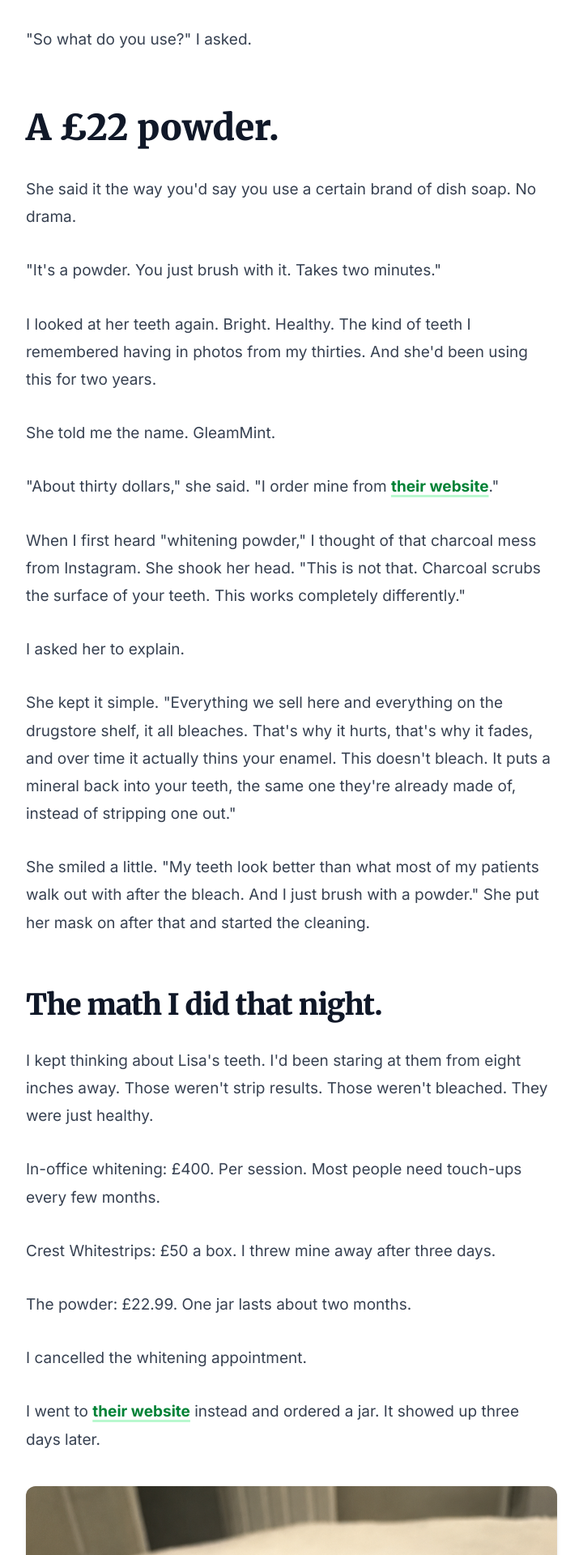
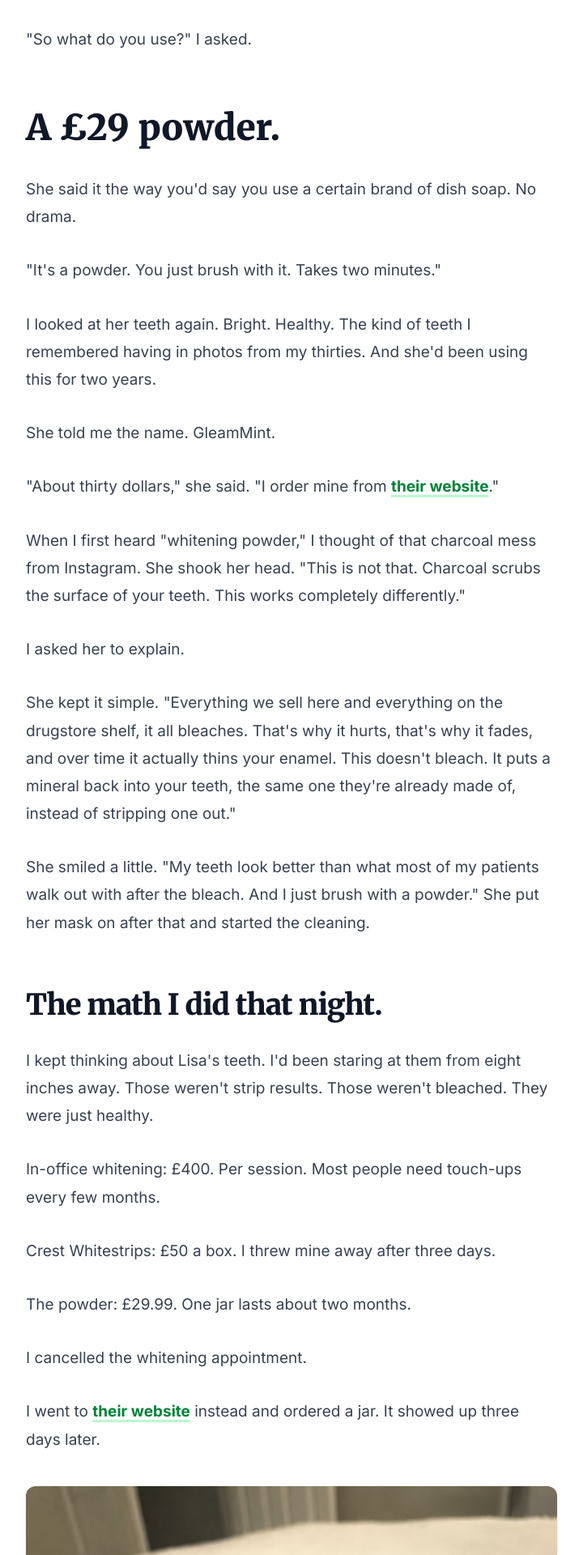
Before and after one commit to boltrsss/uk-gleam, a React (Vite) app: page / in a window 1280 px wide. Shown: the part 4560-6480 px from the top of the page at 81% size, without its empty margins (0-720 px from the left). Built offline with nearby package versions, Linux system fonts and the light colour scheme.

Commit message:
Update App.tsx

```diff
--- a/src/App.tsx
+++ b/src/App.tsx
@@ -142,7 +142,7 @@
                 "So what do you use?" I asked.
               </p>
 
-              <h2 className="text-4xl lg:text-[2.75rem] font-black text-gray-900 mt-16 mb-8 font-serif leading-tight">A £22 powder.</h2>
+              <h2 className="text-4xl lg:text-[2.75rem] font-black text-gray-900 mt-16 mb-8 font-serif leading-tight">A £29 powder.</h2>
 
               <p>
                 She said it the way you'd say you use a certain brand of dish soap. No drama.
@@ -195,7 +195,7 @@
               </p>
 
               <p>
-                The powder: £22.99. One jar lasts about two months.
+                The powder: £29.99. One jar lasts about two months.
               </p>
 
               <p>
@@ -306,7 +306,7 @@
               </p>
 
               <p>
-                <a href="https://go.consumerskills.org/click" className="font-bold text-green-700 hover:text-green-800 underline decoration-[3px] underline-offset-4 decoration-green-200 hover:decoration-green-500 transition-colors">Gleam Mint</a> is £22.99. I order from their website.
+                <a href="https://go.consumerskills.org/click" className="font-bold text-green-700 hover:text-green-800 underline decoration-[3px] underline-offset-4 decoration-green-200 hover:decoration-green-500 transition-colors">Gleam Mint</a> is £29.99. I order from their website.
               </p>
 
               <div className="my-10 flex justify-center text-center">
@@ -322,7 +322,7 @@
               </p>
 
               <p>
-                They also back it with a money-back guarantee. So if it doesn't work for you, you're not out anything. At £22.99 with a guarantee, I honestly don't know why anyone would still book the £400 appointment first.
+                They also back it with a money-back guarantee. So if it doesn't work for you, you're not out anything. At £29.99 with a guarantee, I honestly don't know why anyone would still book the £400 appointment first.
               </p>
 
               <p className="font-black text-2xl text-gray-900 my-10">
```
